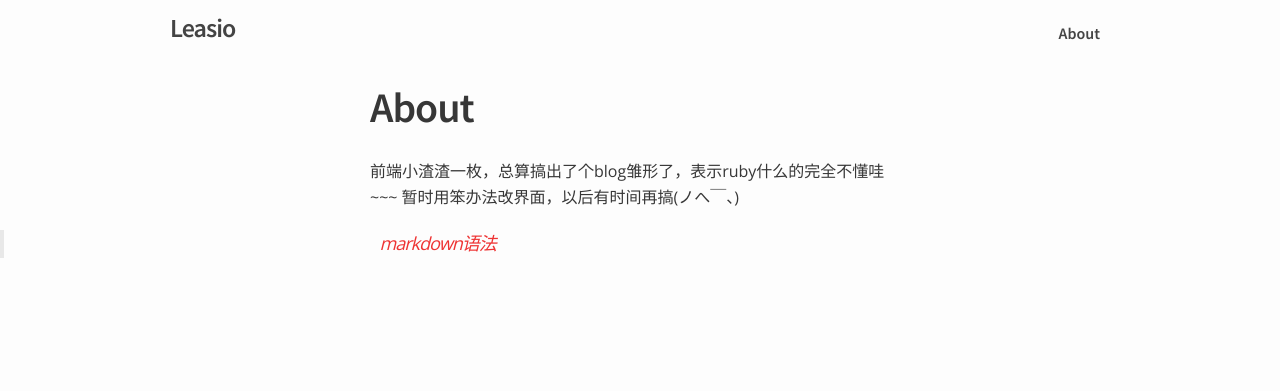
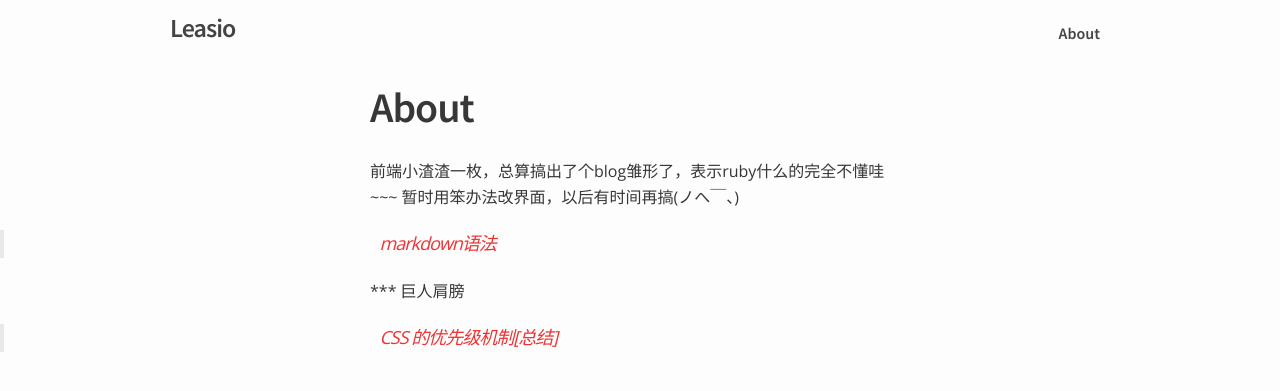
Before and after one commit to leasio/leasio.github.io, a Jekyll site: the page built from about.md, in a window 1280 px wide. Shown: the top 391 px of the page. Built offline with Jekyll 4.4.1, drawn with Linux system fonts in a browser that asks for light colours.

Commit message:
CSS 的优先级机制[总结]

```diff
--- a/about.md
+++ b/about.md
@@ -10,3 +10,6 @@ permalink: /about/
 
 
 > [markdown语法](http://www.appinn.com/markdown/)
+
+*** 巨人肩膀
+> [CSS 的优先级机制[总结]](http://www.cnblogs.com/xugang/archive/2010/09/24/1833760.html)
```
